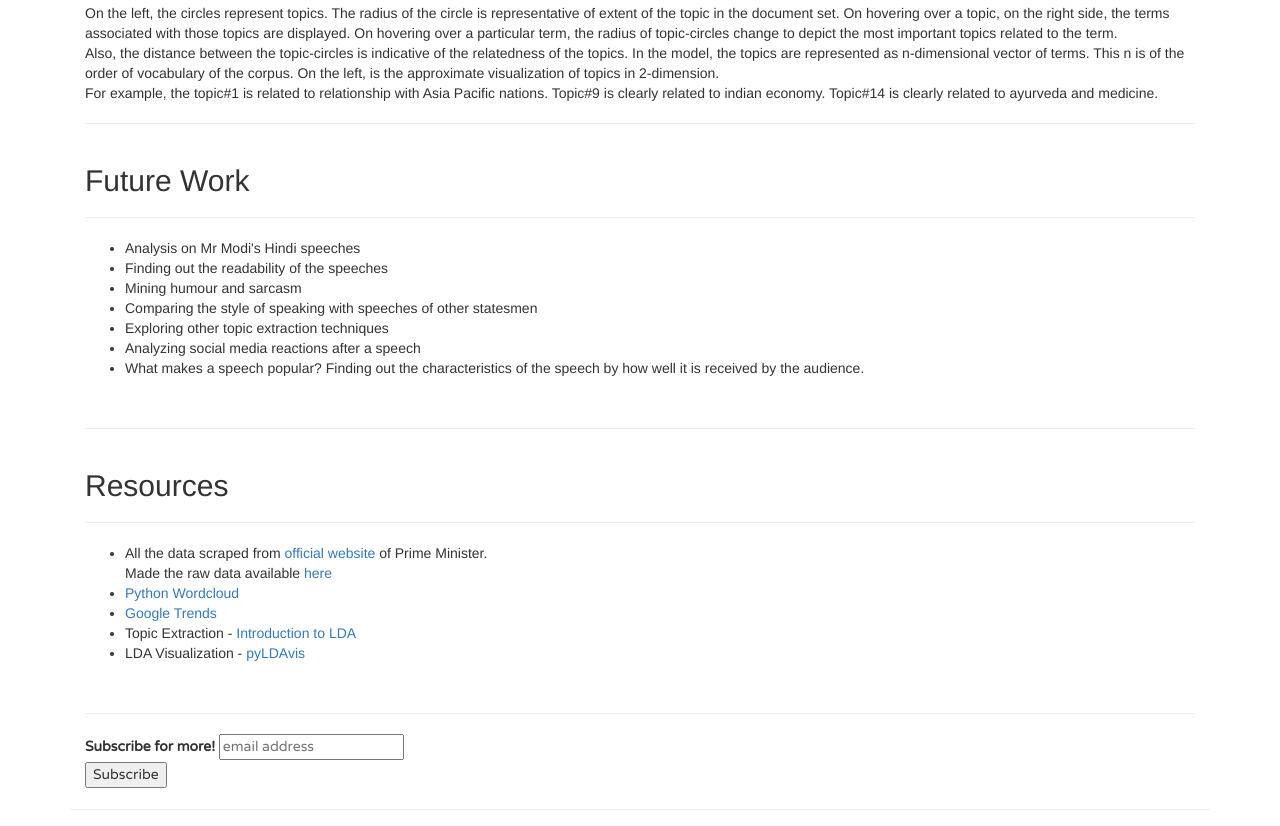
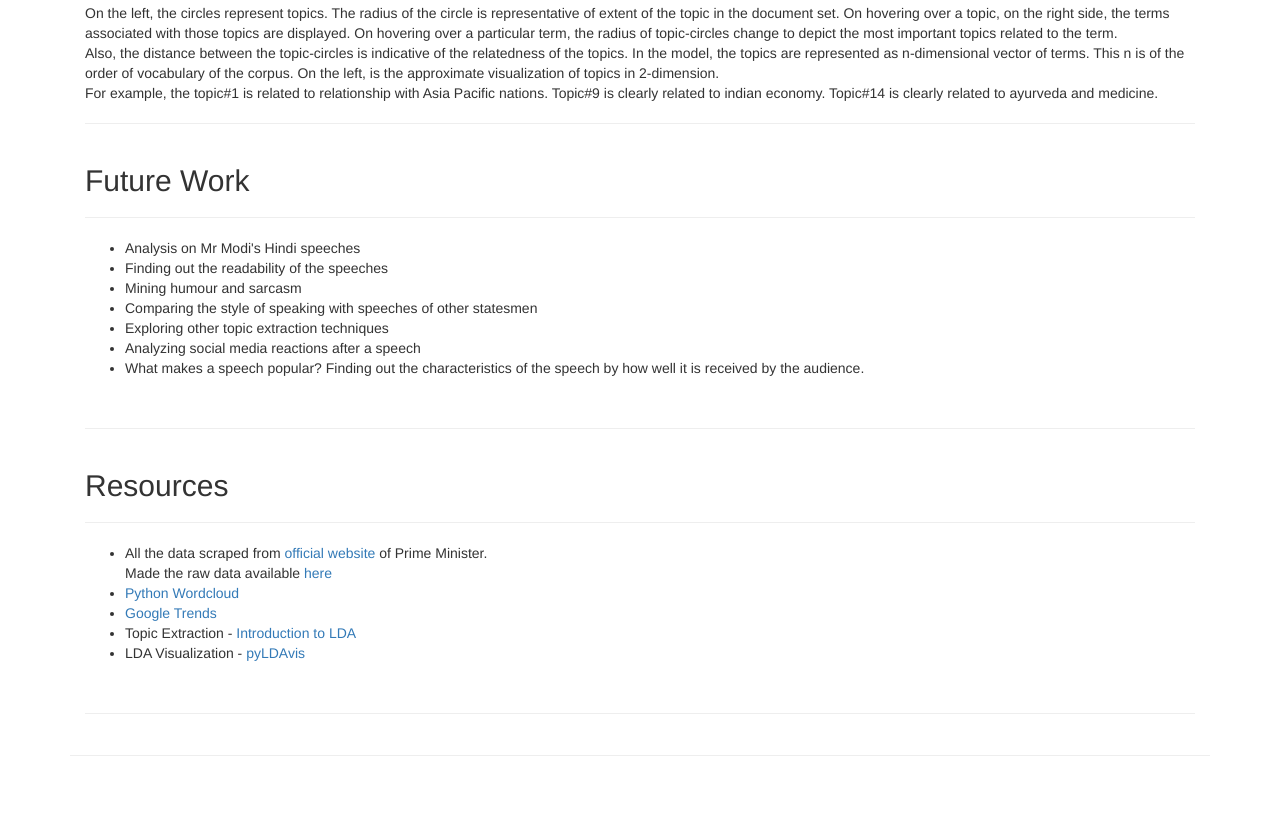
Before and after one commit to mgupta1410/mgupta1410.github.io, a plain HTML site: page speechanalysis.html in a window 1280 px wide. Shown: the part 4860-5686 px from the top of the page. After the commit the page ends 5636 px from the top, so only its background shows below. Drawn offline with nearby package versions, Linux system fonts and the light colour scheme; a script that the page names is missing.

Commit message:
Removing subscription

```diff
--- a/speechanalysis.html
+++ b/speechanalysis.html
@@ -186,8 +186,9 @@
 
             <br><hr>
             </div>
-            <div class="col-md-12">
-              <!-- Begin MailChimp Signup Form -->
+            <!-- Begin MailChimp Signup Form -->
+
+            <!-- <div class="col-md-12">
                 <link href="//cdn-images.mailchimp.com/embedcode/horizontal-slim-10_7.css" rel="stylesheet" type="text/css">
                 <style type="text/css">
                  #mc_embed_signup{background:#fff; clear:left; font:14px; width:100%;}
@@ -197,14 +198,14 @@
                     <div id="mc_embed_signup_scroll" class="custom-font">
                  <label for="mce-EMAIL">Subscribe for more!</label>
                  <input type="email" value="" name="EMAIL" class="email" id="mce-EMAIL" placeholder="email address" required>
-                    <!-- real people should not fill this in and expect good things - do not remove this or risk form bot signups-->
                     <div style="position: absolute; left: -5000px;" aria-hidden="true"><input type="text" name="b_085005b63ca3bf65ff2d2aabd_77dcbbfcae" tabindex="-1" value=""></div>
                     <div class="clear"><input type="submit" value="Subscribe" name="subscribe" id="mc-embedded-subscribe" class="button"></div>
                     </div>
                 </form>
                 </div>
-            <!--End mc_embed_signup-->
-          </div>
+          </div> -->
+          <!--End mc_embed_signup-->
+
             <div class="col-md-12">
           <div id="disqus_thread"></div>
           <script>
```
Also changed, not shown: blog.html (+4 -4 lines).
